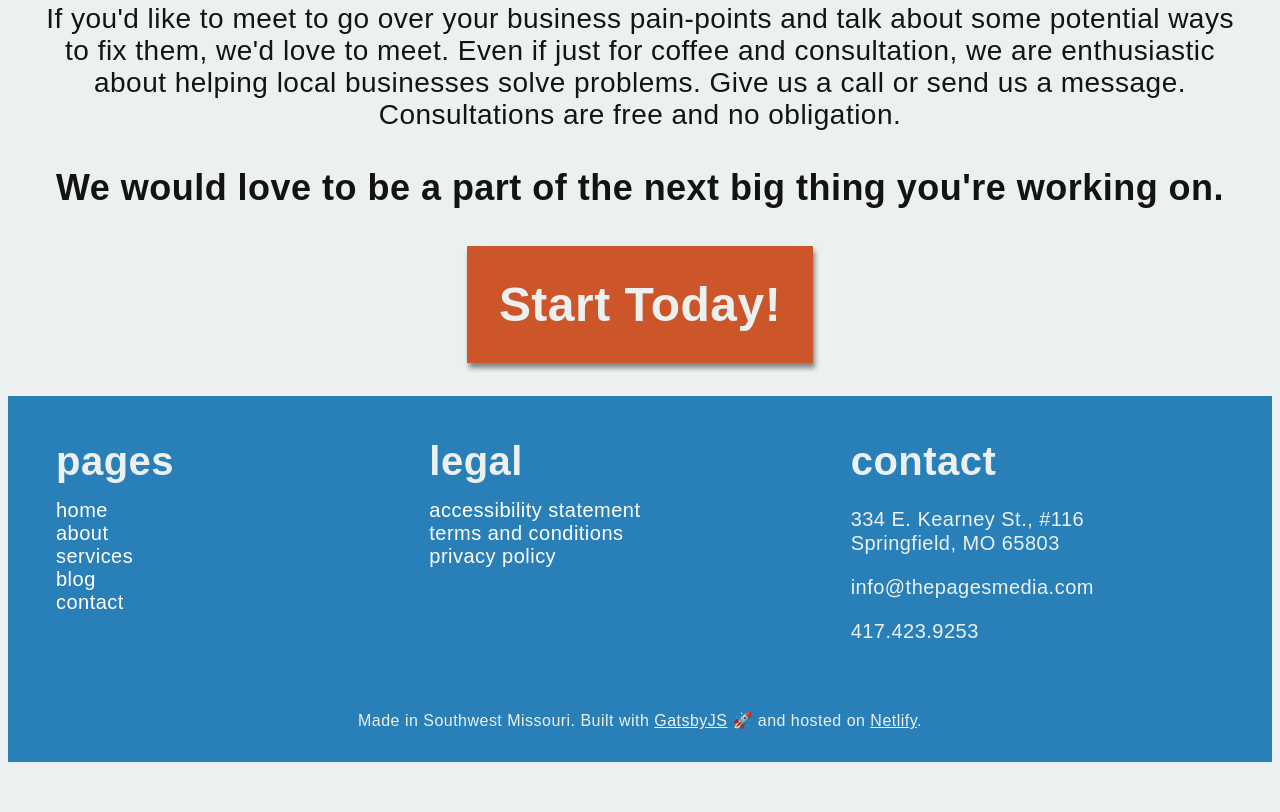
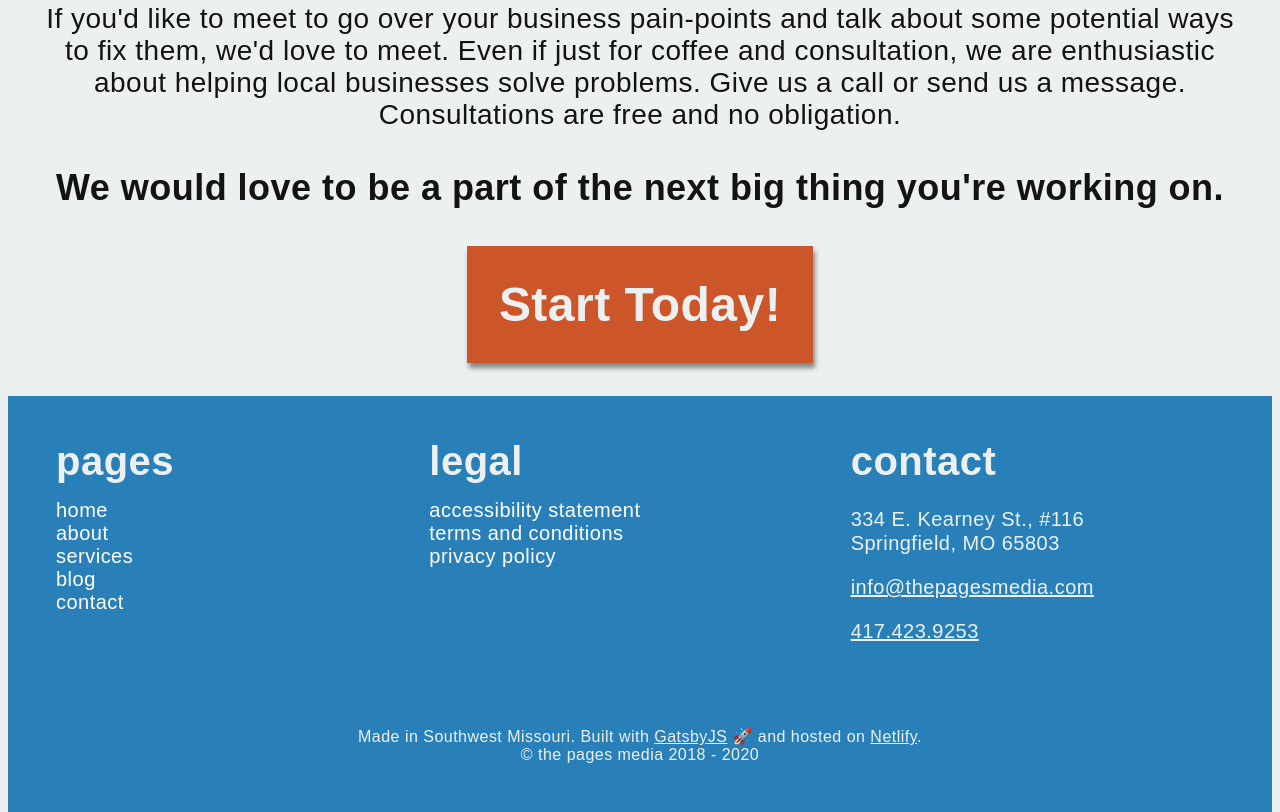
Before and after one commit to tpage99/tpm-gatsby, a Gatsby site: page /blog/why-even-have-a-blog/ in a window 1280 px wide. Shown: the part 2978-3790 px from the top of the page. Before the commit the page ends 3740 px from the top, so only its background shows below. Built offline with nearby package versions, Linux system fonts and the light colour scheme; Gatsby itself is replaced by a stand-in of ours.

Commit message:
updated footer info for mailto and call links as well as copyright

```diff
--- a/src/components/footer.js
+++ b/src/components/footer.js
@@ -1,5 +1,7 @@
 import React, { Component } from "react";
 import { Link } from "gatsby";
+
+import GetYear from "./getCurrentYear";
 
 export default class footer extends Component {
   render() {
@@ -80,12 +82,21 @@ export default class footer extends Component {
                 <br />
                 Springfield, MO 65803
               </p>
-              <p>info@thepagesmedia.com</p>
-              <p>417.423.9253</p>
+              <p>
+                <a href="mailto:info@thepagesmedia.com" style={{ color: `#ecf0f1` }}>
+                  info@thepagesmedia.com
+                </a>
+              </p>
+              <p>
+                <a href="tel:+14174239253" style={{ color: `#ecf0f1` }}>
+                  417.423.9253
+                </a>
+              </p>
             </div>
           </div>
         </section>
-        <p className="footer-notes">
+        <div className="footer-notes">
+          <p style={{ marginBottom: `0` }}>
             Made in Southwest Missouri. Built with{" "}
             <a href="https://gatsbyjs.org/" target="_blank" rel="noopener no referrer" style={{ color: `#ECF0F1` }}>
               GatsbyJS
@@ -96,6 +107,8 @@ export default class footer extends Component {
             </a>
             .
           </p>
+          <GetYear />
+        </div>
       </footer>
     );
   }
--- /dev/null
+++ b/src/components/getCurrentYear.js
@@ -0,0 +1,9 @@
+import React from "react";
+
+class GetYear extends React.Component {
+  render() {
+    return <p style={{ color: `#ecf0f1`, marginTop: `0` }}>© the pages media 2018 - 2020</p>;
+  }
+}
+
+export default GetYear;
```
Lines whose indentation alone changed are shown as unchanged.
